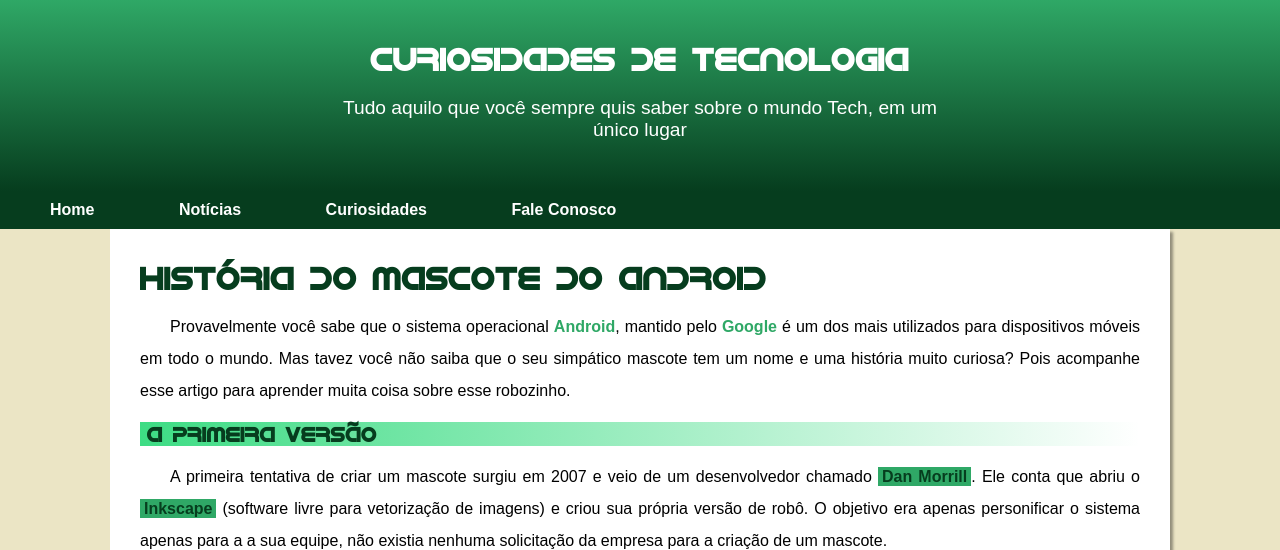
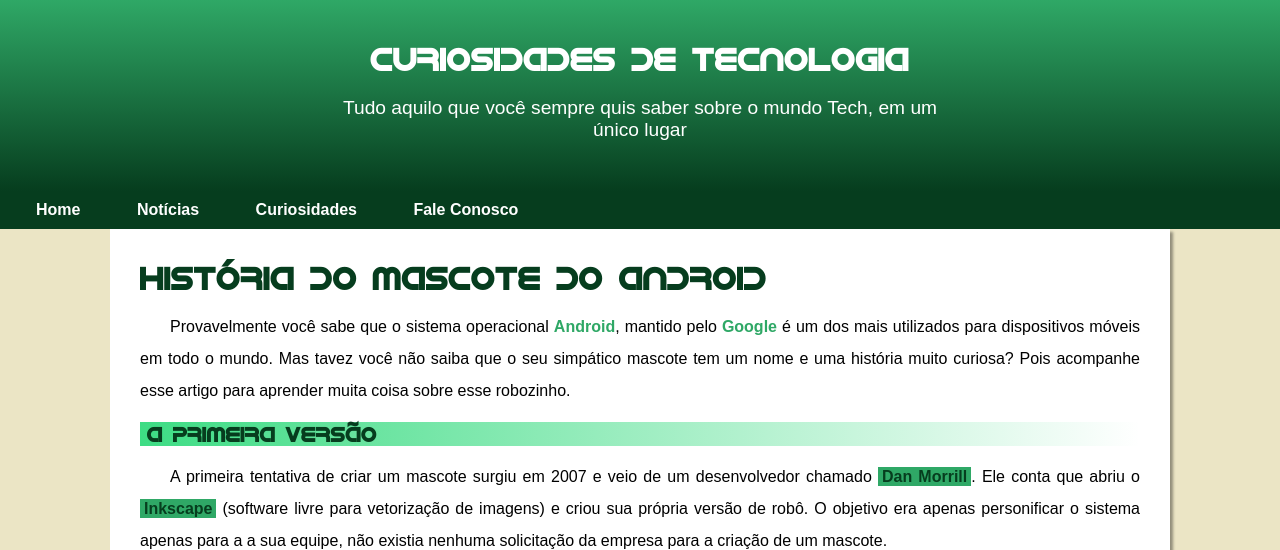
Before and after one commit to Gabrielcgl77/projeto-android, a plain HTML site: page index.html in a window 1280 px wide. Shown: the top 550 px of the page. Drawn offline with Linux system fonts and the light colour scheme; a web font is replaced by a local one.

Commit message:
Atualização de padding
padding

```diff
--- a/estilo/style.css
+++ b/estilo/style.css
@@ -61,7 +61,7 @@ nav{
 }
 nav >a{
     color: white;
-    padding: 40px;
+    padding: 26px;
     text-decoration: none;
     font-weight: bolder;
     border-radius: 3px;
```
